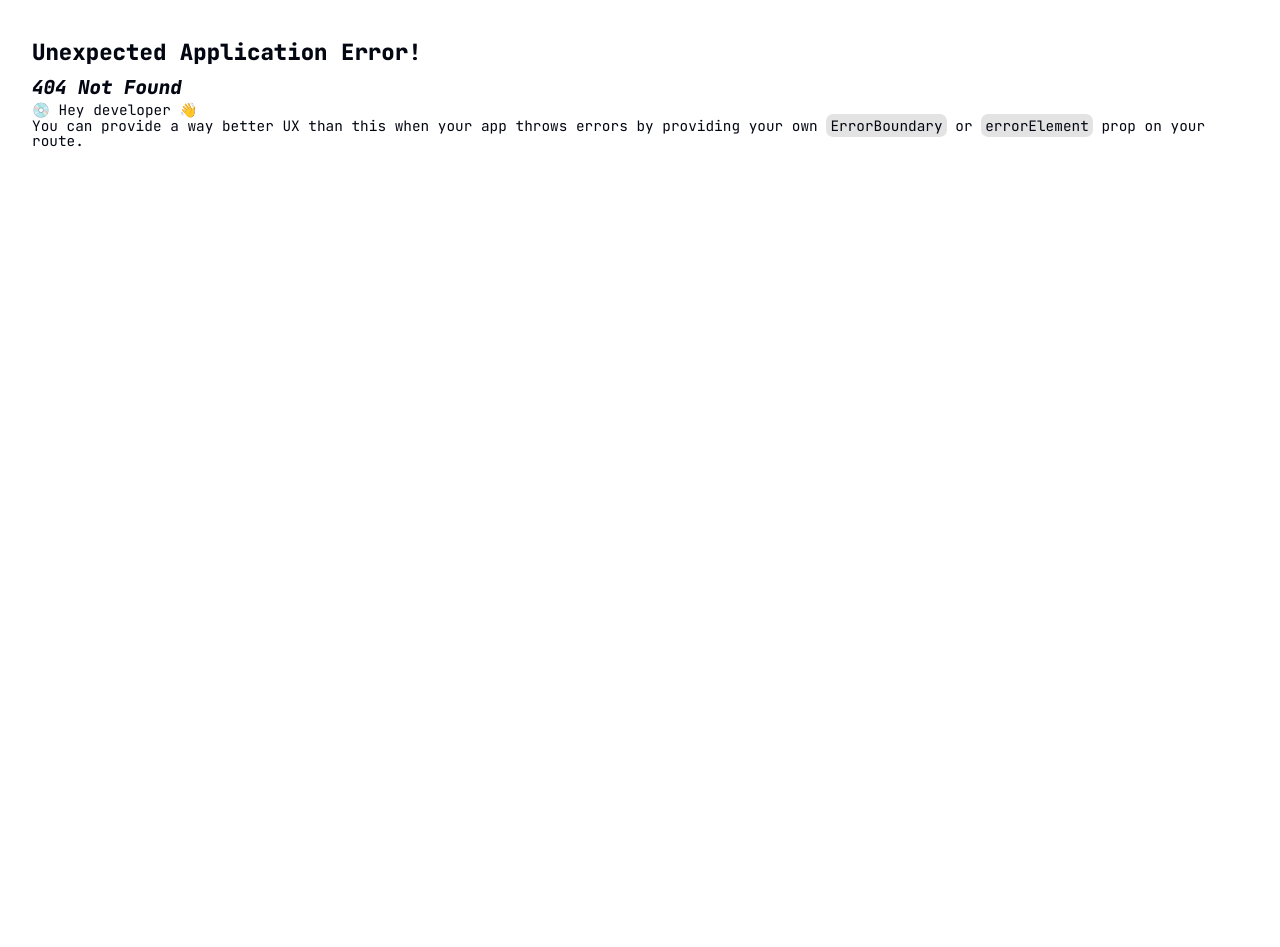
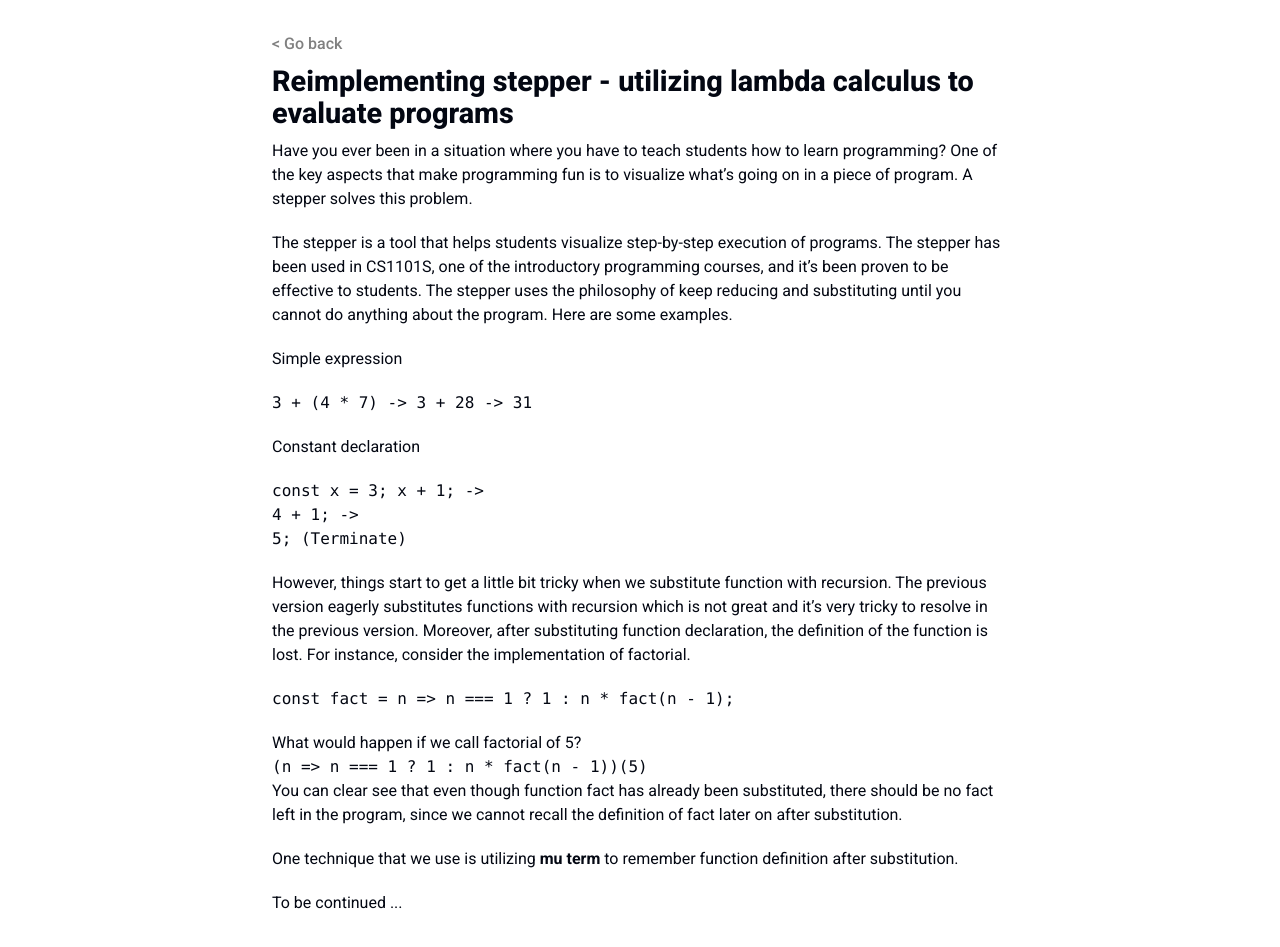
Before and after one commit to CATISNOTSODIUM/CATISNOTSODIUM, a React (Vite) app: page /blog_stepper in a window 1280 px wide. Before the commit this address had no page. Before the commit the page ends 800 px from the top, so only its background shows below. Built offline with nearby package versions, Linux system fonts and the light colour scheme.

Commit message:
chore: fix styling

```diff
--- a/src/App.tsx
+++ b/src/App.tsx
@@ -5,8 +5,9 @@ function App() {
 
     return (
             <div className='sm:mx-10 md:mx-24 lg:mx-60 pb-10'>
-      <h1 className='-mb-3'> Kosolpattanadurong Thitiwat </h1>
-      <div className='-m-y-2'>Computer Science with Second Major in Statistics</div>
+        <div className="min-h-36">
+            <h1 className='-mb-3 mono'> Kosolpattanadurong Thitiwat </h1>
+            <div className='-m-y-2 mono'>Computer Science with Second Major in Statistics</div>
             <div className='flex flex-row gap-3 text-sm'>
             <a target="_blank" href="https://github.com/CATISNOTSODIUM">
             Github
@@ -18,40 +19,50 @@ function App() {
             Mail ✉️
             </a>
             </div>
+        </div>
             <div className='border-2 shandow-4xl p-5 rounded-xl my-2'>
             <h3>
-        CATISNOTSODIUM 🐱 - An aspiring cat who loves playing with keyboard ✨
+            <div className="">
+            <span className="mono">CATISNOTSODIUM 🐱 </span> - Aspiring cat who loves playing with keyboard ✨
+            </div>
             </h3>
-        <p className='text-gray-700'>
-          The infinite monkey theorem states that a monkey hitting keys at random on a typewriter keyboard for an infinite amount of time will almost surely type any given text. The infinite cat theorem prolly follows the same rule.
+            <p className='text-gray-700 my-5'>
+            I'm currently a first-year Computer Science student at National University of Singapore (NUS).
+
+            I'm used to be a physics enjoyer, participating in the International Physics Olympiad (IPhO). However, my interest shifted towards computational physics, programming languages, and algorithms.
             </p>
-        <h4>
-          Personal Interest
-        </h4>
-        <ol className='list-disc px-3 text-sm'>
-          <li>Web development</li>
+            <h3 className="font-bold">
+            Personal Interests
+            </h3>
+            <ol className='list-disc px-3'>
+            <li>Computational Physics</li>
             <li>Programming Language</li>
-          <li>Stochastic Process</li>
+            <li>Program Synthesis</li>
+            <li>Programming in C++</li>
             </ol>
             </div>
-      <h2>Projects</h2>
+            <h1>Contributed Projects 🐱 </h1>
+        <hr className="border-gray-400 border-1 mb-4"/>
+            <div className='flex flex-col gap-3'>
+            <Card
+            title="(Source Academy: js-slang) Rewrite-stepper"
+            description='The stepper is a tool used in one of the NUS programming introductory courses that helps students visualize step-by-step execution of
+            programs. I worked on a team of reimplementing this tool to enhance the correctness of the tool and improve the maintainability of the source code. You can click here to read a blog about it!'
+            targetUrl='./blog_stepper'
+            tags={[{title: 'Lambda Calculus'},{title: 'Programming Language'}]}
+    />
+
+        </div>
+        <h2 className="mt-4">Personal Projects</h2>
+        <hr className="border-gray-400 border-1 mb-4"/>
         <div className='flex flex-col gap-3'>
         <Card
         title="BOF - BF with macros"
         description='BOF is a BF interpreter with high level features such as variable declarations, assignments, macros and recursion. BOF uses recursive descent parsing with stack-based machine to interpret the program.'
-          imgUrl='https://media.licdn.com/dms/image/v2/D5622AQF_mFoBB1sQgg/feedshare-shrink_800/feedshare-shrink_800/0/1731583222652?e=1740614400&v=beta&t=JBDUYCazDjYTN9FEvMsjJQ19Aoh2P6AyVnGiTKlbPGw'
         targetUrl='https://bof-blush.vercel.app/'
+        imgUrl='https://i.imgur.com/z7MlOuI.png'
         tags={[{title: 'Typescript'},{title: 'Programming Language'}]}
     />
-      <Card
-          title="PDFtoPPTX - A Responsive PDF to PPTX convertor"
-          description='Developed a Python library for converting PDF documents to editable PowerPoint (.pptx) presentations while l pre-
-serving original document structure and content editability within the generated PowerPoint.'
-          imgUrl='https://github.com/Brendan8899/pdfTopptx/raw/master/title.png'
-          targetUrl='https://devpost.com/software/pdftopptx?ref_content=user-portfolio'
-          tags={[{title: 'Python'}]}
-      />
-
         <Card
         title="ThreadKeep (CVWO Assignment)"
         description='Developed a web forum, enabling users to efficiently extract and summarize key information from
@@ -68,23 +79,38 @@ existing forums created by other users, then save as a markdown file.'
         tags={[{title: 'Research'}, {title: 'LAMMPS'}, {title: 'C++'}]}
     />
         </div>
+         <h2 className="mt-5">On-going Projects</h2>
+        <hr className="border-gray-400 border-1 mb-4"/>
+            <Card
+            title="SKEL - Program Translator via Skeleton Generation"
+            description="A (future) second-year UROP project supervised by Prof. Umang Mathur. SKEL is an automated program translation from Python to Javascript. This translation is under the constraint of preserving equivalent behavior (such as call graph) after translation."
+        tags={[{title: 'Research'}, {title: 'Programming Language'}]}
+            />
+            <Card
+            title="CVWO - Active Ageing Centre (AAC) team"
+            description="An ongoing summer internship program for social service agencies (CP3107) under CVWO."
+            />
 
-      <h2>Blogs</h2>
+
+        <h1> Blogs✨
+        </h1>
+        <hr className="border-gray-400 border-1 mb-4"/>
         <div className='flex flex-col gap-3'>
         <Card
-          title="(THAI) What are the best ways to maximize the reach of a post?"
-          description='Maximizing engagement from post promotion can be really tricky, considering how vague the algorithm introduced by social media platform is. However, what if we purge all nuances from the algorithm? ...'
-          imgUrl='https://scontent-sin6-4.xx.fbcdn.net/v/t39.30808-6/428676953_421213426961906_2763394665783370854_n.jpg?stp=dst-jpg_s600x600_tt6&_nc_cat=103&ccb=1-7&_nc_sid=833d8c&_nc_ohc=Y8_RDB-kMtMQ7kNvgEr1MT1&_nc_zt=23&_nc_ht=scontent-sin6-4.xx&_nc_gid=A1kxJjFO_VOGrPqumDmhXAi&oh=00_AYDC8r-8TpTg9aOPmVIl0T_oIUW6RqqiSdS2dt2Oz52f1g&oe=679646E0'
-          targetUrl='https://www.facebook.com/story.php?story_fbid=pfbid02b7BdW4Awqq1X7ajeJh3RasaN4LGnRYdAQhDcKR6DQykEYcc8Wdu7jBxEVb97o2r7l&id=100072197568983&_rdr'
-          tags={[{title: 'Graph Theory'}]}
+        title="Reimplementing stepper - utilizing lambda calculus to evaluate programs"
+        description='An interesting perspective towards js-slang stepper-rewrite project'
+        targetUrl='./blog_stepper'
+        />
+        <Card
+        title="How to quickly count the number of stalls in pipelining hazard? ✨"
+        description='An interesting trick to count the number of pipelining stalls from your computer organization course'
+        targetUrl='./blog_pipelining'
+        tags={[{title: 'Pipelining'},{title: 'Computer organization'}]}
         />
 
-        <Card
-            title="Implementing BOF - An unnecessary extension to Brainfuck (BF)"
-            description='Delve into into how I implement BOF.'
-            targetUrl='/blog_bof'
-        />
+
         </div>
+
         </div>
         )
 }
--- a/src/blogs/bof.tsx
+++ b/src/blogs/bof.tsx
@@ -3,11 +3,45 @@ export default function BOF() {
         <div className='sm:mx-10 md:mx-24 lg:mx-60'>
             <a href='/'>{"< Go back"}</a>
             <h1>
-                Implementing BOF - An unnecessary extension to Brainfuck (BF)
+                Reimplementing stepper - utilizing lambda calculus to evaluate programs
             </h1>
-            <p>
-                Coming soon!
-            </p>
+        <div className="flex flex-col gap-5">
+            <div>
+                Have you ever been in a situation where you have to teach students how to learn programming? One of the key aspects that make programming fun is to visualize what’s going on in a piece of program. A stepper solves this problem.
+            </div>
+            <div>
+            The stepper is a tool that helps students visualize step-by-step execution of
+programs. The stepper has been used in CS1101S, one of the introductory programming courses, and it’s been proven to be effective to students. The stepper uses the philosophy of keep reducing and substituting until you cannot do anything about the program. Here are some examples.
+            </div>
+            Simple expression
+            <pre>
+            {"3 + (4 * 7) -> 3 + 28 -> 31"}
+            </pre>
+            Constant declaration
+            <pre>
+            {"const x = 3; x + 1; ->\n"}
+            {"4 + 1; -> \n"}
+            {"5; (Terminate) \n"}
+            </pre>
+        <div>
+However, things start to get a little bit tricky when we substitute function with recursion. The previous version eagerly substitutes functions with recursion which is not great and it’s very tricky to resolve in the previous version. Moreover, after substituting function declaration, the definition of the function is lost. For instance, consider the implementation of factorial.
         </div>
+<pre>
+    {"const fact = n => n === 1 ? 1 : n * fact(n - 1);\n"}
+    </pre>
+<div>
+    What would happen if we call factorial of 5?
+    <pre>
+    {"(n => n === 1 ? 1 : n * fact(n - 1))(5)\n"}
+    </pre>
+    You can clear see that even though function fact has already been substituted, there should be no fact left in the program, since we cannot recall the definition of fact later on after substitution.
+</div>
+
+    <div>
+    One technique that we use is utilizing <b>mu term</b> to remember function definition after substitution.
+    </div>
+    To be continued ...
+        </div>
+    </div>
     )
 }
--- /dev/null
+++ b/src/blogs/pipelining.tsx
@@ -0,0 +1,33 @@
+export default function Pipelining() {
+    return (
+            <div className='sm:mx-10 md:mx-24 lg:mx-60'>
+            <a href='/'>{"< Go back"}</a>
+            <h1>
+            [CS2100] How to quickly count the number of stalls in pipelining hazard?
+            </h1>
+            <div className="flex flex-col gap-5">
+<div>
+Pipelining is one of the more challenging topics from my CS2100 computer organization course. While I'm not in favor of the exam design in this course, these tricks will definitely help you do the final exam a lot faster.
+</div>
+
+<div>
+For a processor that supports pipelining with <span className="mono bg-red-100 p-1 rounded-md">k</span> stages, ideally, after executing <span className="mono bg-blue-100 p-1 rounded-md">N</span> instructions, the number of pipelining cycles is <span className="mono bg-green-100 p-1 rounded-md">N + k - 1</span>.
+</div>
+<h2>RAW dependency</h2>
+<div>
+However, if there is a Read-AND-WRITE (RAW) depency between two instructions (the latter instruction has to wait for the write-back of the first instruction to be finished), the processor has to waste extra-time in order to preserve the correctness of the program.
+</div>
+<div>
+There are several techniques to mitigate this issue. You can either use forwarding and early branching to reduce the number of stalls. These details are already included in the course.
+</div>
+<div>
+In order to quickly identify the number of stalls, you first classify the stall type and the number of instructions in between. Next, you can use the chart to identify the number of stalls. Note that the number in the chart is considered based on the fact that two instructions are consecutive. The actual number of stalls have to be deducted by the number of instructions in between.
+</div>
+<img src="https://i.imgur.com/c9wDRDh.png" alt="pipelining"/>
+
+<h2>Control Hazard</h2>
+<img src="https://i.imgur.com/7Zj6S9u.png" alt="pipelining2"/>
+            </div>
+            </div>
+           )
+}
--- a/src/components/card.tsx
+++ b/src/components/card.tsx
@@ -22,13 +22,13 @@ export default function Card(
           <img className="sm:max-w-48" src={imgUrl}></img>
         </div>
         <div>
-          <h3>{title}</h3>
+          <h3 className="">{title}</h3>
 
           <p className='text-gray-600 py-3'>{description}</p>
             <div className="flex flex-row gap-3 text-xs">
             {
                 tags?.map(
-                    (link) => <a className="bg-gray-100 px-3 rounded-md"
+                    (link) => <a className="bg-gray-100 px-3 py-1 rounded-full"
                     href={link.url}>{link.title}</a>
                 )
             }
--- a/src/index.css
+++ b/src/index.css
@@ -1,9 +1,9 @@
-@import url('https://fonts.googleapis.com/css2?family=JetBrains+Mono:ital,wght@0,100..800;1,100..800&display=swap');
+@import url('https://fonts.googleapis.com/css2?family=Fira+Sans:ital,wght@0,100;0,200;0,300;0,400;0,500;0,600;0,700;0,800;0,900;1,100;1,200;1,300;1,400;1,500;1,600;1,700;1,800;1,900&family=Roboto+Mono:ital,wght@0,100..700;1,100..700&family=Roboto+Serif:ital,opsz,wght@0,8..144,100..900;1,8..144,100..900&family=Roboto:ital,wght@0,100..900;1,100..900&display=swap');
 @tailwind base;
 @tailwind components;
 @tailwind utilities;
 :root {
-  font-family: "JetBrains Mono", serif;
+  font-family: "Roboto", sans-serif;
   line-height: 1.5;
   font-weight: 400;
 
@@ -15,6 +15,10 @@
   text-rendering: optimizeLegibility;
   -webkit-font-smoothing: antialiased;
   -moz-osx-font-smoothing: grayscale;
+}
+
+.mono {
+    font-family: "Roboto Mono", monospace;
 }
 
 a {
@@ -44,27 +48,28 @@ h1 {
 h2 {
   font-size: 1.4em;
   line-height: 1.1;
-  font-weight: 800;
+  font-weight: 700;
   padding: 8px 0px
 }
 
 h3 {
   font-size: 1.2em;
   line-height: 1.1;
-  font-weight: 800;
+  font-weight: 600;
   padding: 4px 0px
 }
 
 h4 {
   font-size: 1.0em;
   line-height: 1.1;
-  font-weight: 800;
+  font-weight: 600;
   padding: 4px 0px
 }
 
 p {
-  font-size: 0.9em;
-  line-height: 1.1;
+  font-size: 1em;
+  line-height: 1.2;
+  font-weight: 400;
 }
 button {
   border-radius: 8px;
--- a/src/main.tsx
+++ b/src/main.tsx
@@ -4,12 +4,14 @@ import './index.css'
 import App from './App.tsx'
 import { createBrowserRouter, createRoutesFromElements, Route, RouterProvider } from 'react-router-dom'
 import BOF from './blogs/bof.tsx'
+import Pipelining from './blogs/pipelining.tsx'
 
 const router = createBrowserRouter(
   createRoutesFromElements(
     <Route path='/'>
       <Route path='/' element={<App/>}/>
-      <Route path='/blog_bof' element={<BOF/>}/>
+      <Route path='/blog_stepper' element={<BOF/>}/>
+      <Route path='/blog_pipelining' element={<Pipelining/>}/>
     </Route>,
   )
 )
```
Also changed, not shown: 1 other file (tests, documents, lock files or other folders). Lines whose indentation alone changed are shown as unchanged.
